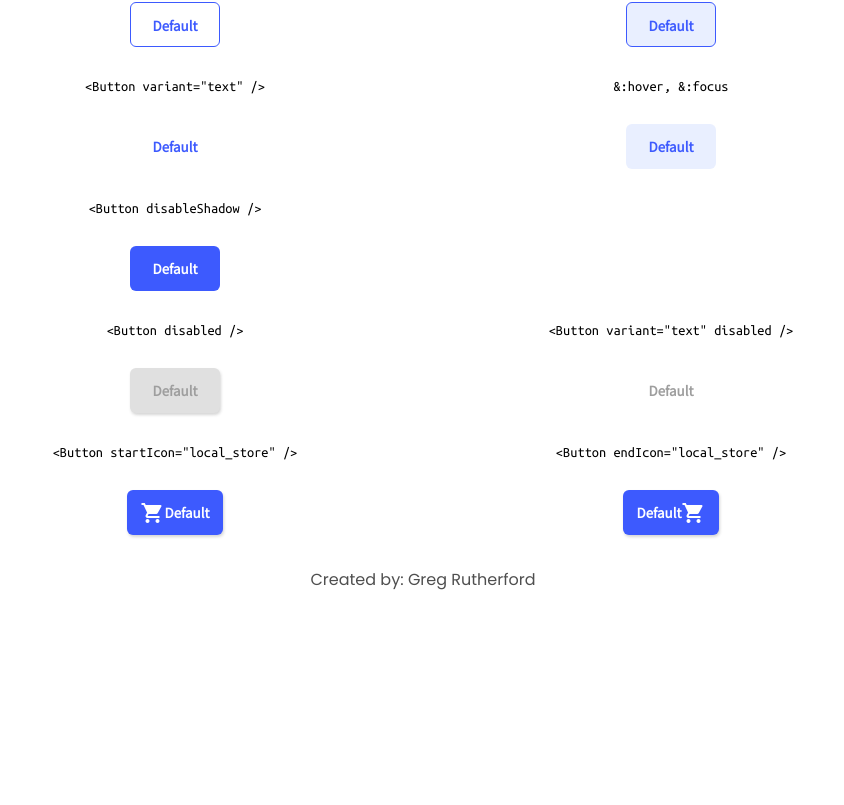
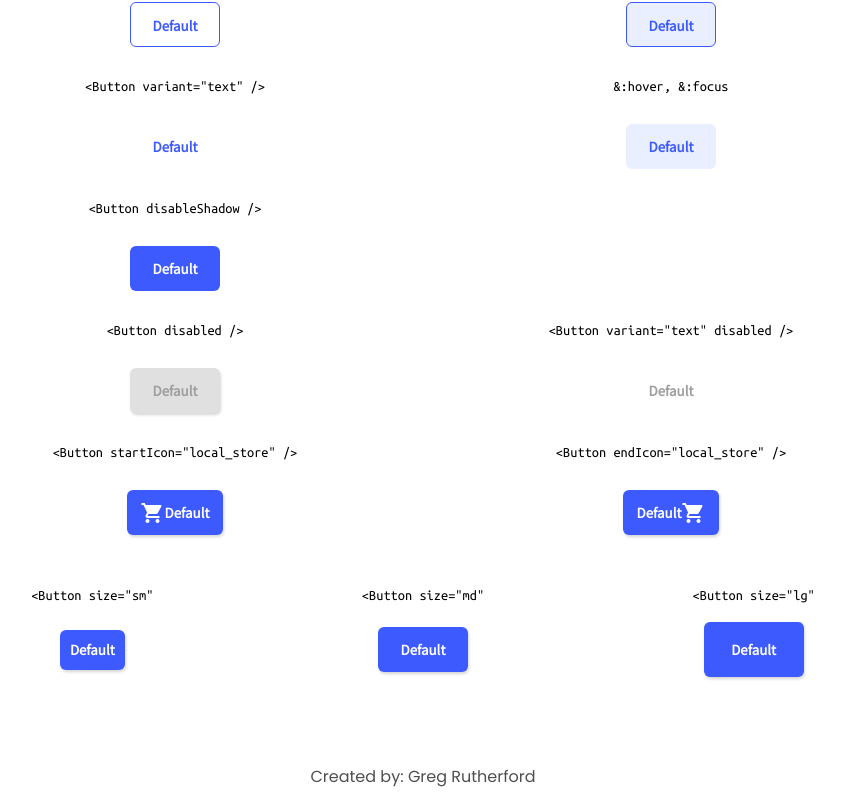
Before and after one commit to grford15/button-component, a JavaScript app: page / in a window 1280 px wide. Shown: the part 313-1118 px from the top of the page, without its empty margins (217-1061 px from the left). Before the commit the page ends 921 px from the top, so only its background shows below. Built offline with nearby package versions, Linux system fonts and the light colour scheme; the HTML template or start-up script is replaced by a standard one.

Commit message:
add different size buttons

```diff
--- a/src/App.css
+++ b/src/App.css
@@ -192,3 +192,57 @@ code {
   display: flex;
   align-items: center;
 }
+
+.button-three {
+  display: grid;
+  grid-template-columns: 1fr 1fr 1fr;
+  grid-template-rows: 1fr 1fr 1fr;
+  justify-items: center;
+  align-items: center;
+  margin: 1em;
+}
+
+.default-sm {
+  padding: 0.5em;
+  width: 65px;
+  height: 40px;
+  font-family: 'Noto Sans JP', sans-serif;
+  color: #FFFFFF;
+  background: #3D5AFE;
+  box-shadow: 1px 2px 3px rgba(51, 51, 51, 0.2);
+  border-radius: 6px;
+  border: none;
+  text-align: center;
+  cursor: pointer;
+  font-weight: 600;
+}
+
+.default-md {
+  padding: 1em;
+  width: 90px;
+  height: 45px;
+  font-family: 'Noto Sans JP', sans-serif;
+  color: #FFFFFF;
+  background: #3D5AFE;
+  box-shadow: 1px 2px 3px rgba(51, 51, 51, 0.2);
+  border-radius: 6px;
+  border: none;
+  text-align: center;
+  cursor: pointer;
+  font-weight: 600;
+}
+
+.default-lg {
+  padding: 1.1em;
+  width: 100px;
+  height: 55px;
+  font-family: 'Noto Sans JP', sans-serif;
+  color: #FFFFFF;
+  background: #3D5AFE;
+  box-shadow: 1px 2px 3px rgba(51, 51, 51, 0.2);
+  border-radius: 6px;
+  border: none;
+  text-align: center;
+  cursor: pointer;
+  font-weight: 600;
+}
--- a/src/App.js
+++ b/src/App.js
@@ -45,6 +45,14 @@ function App() {
           <span className="material-icons">shopping_cart</span>
           </button>
         </div>
+        <div className="button-three">
+          <code>{"<Button size=\"sm\""}</code>
+          <code>{"<Button size=\"md\""}</code>
+          <code>{"<Button size=\"lg\""}</code>
+          <button className="default-sm">Default</button>
+          <button className="default-md">Default</button>
+          <button className="default-lg">Default</button>
+        </div>
       </div>
       <footer>
         <p>Created by: Greg Rutherford</p>
```
